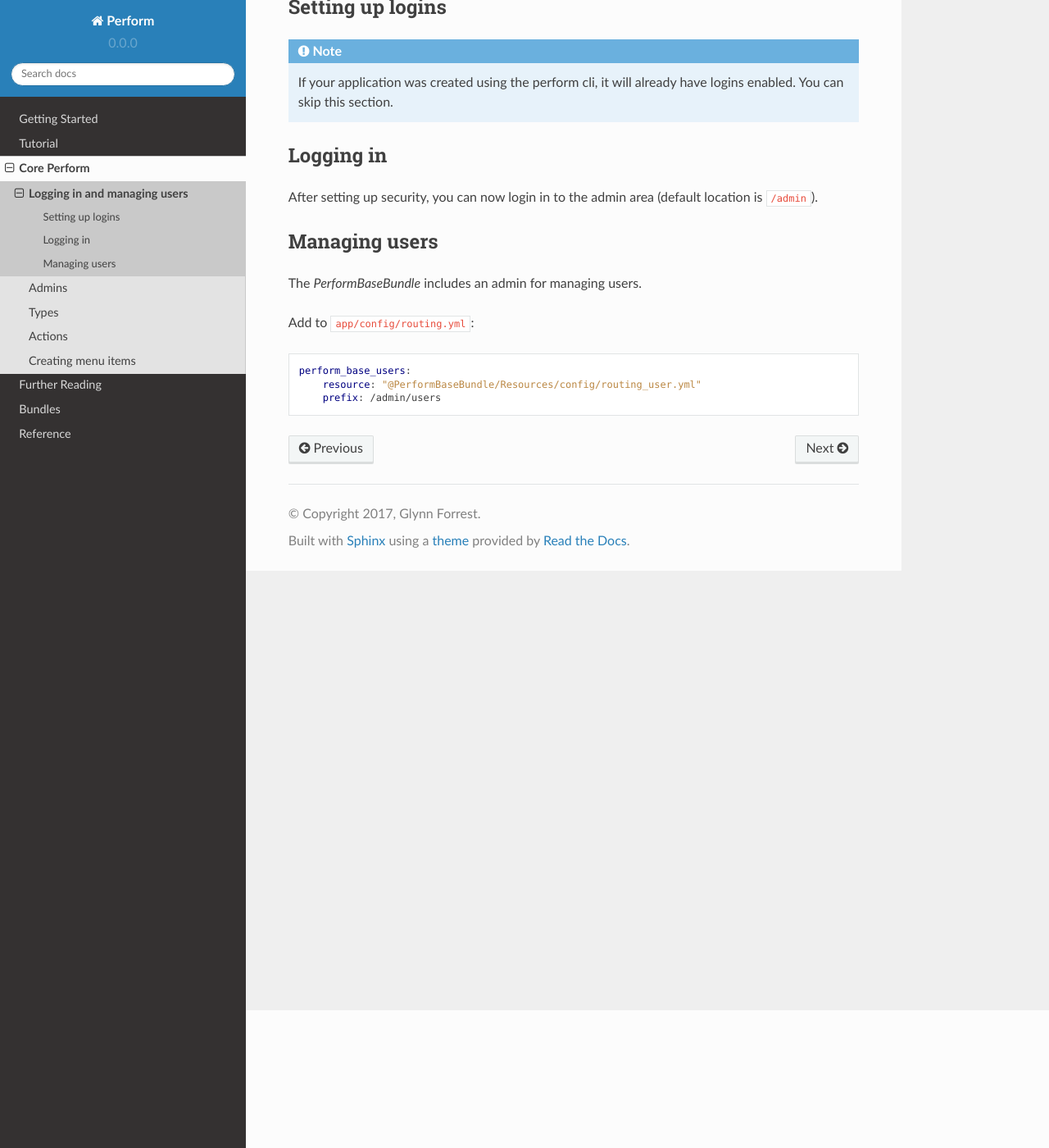
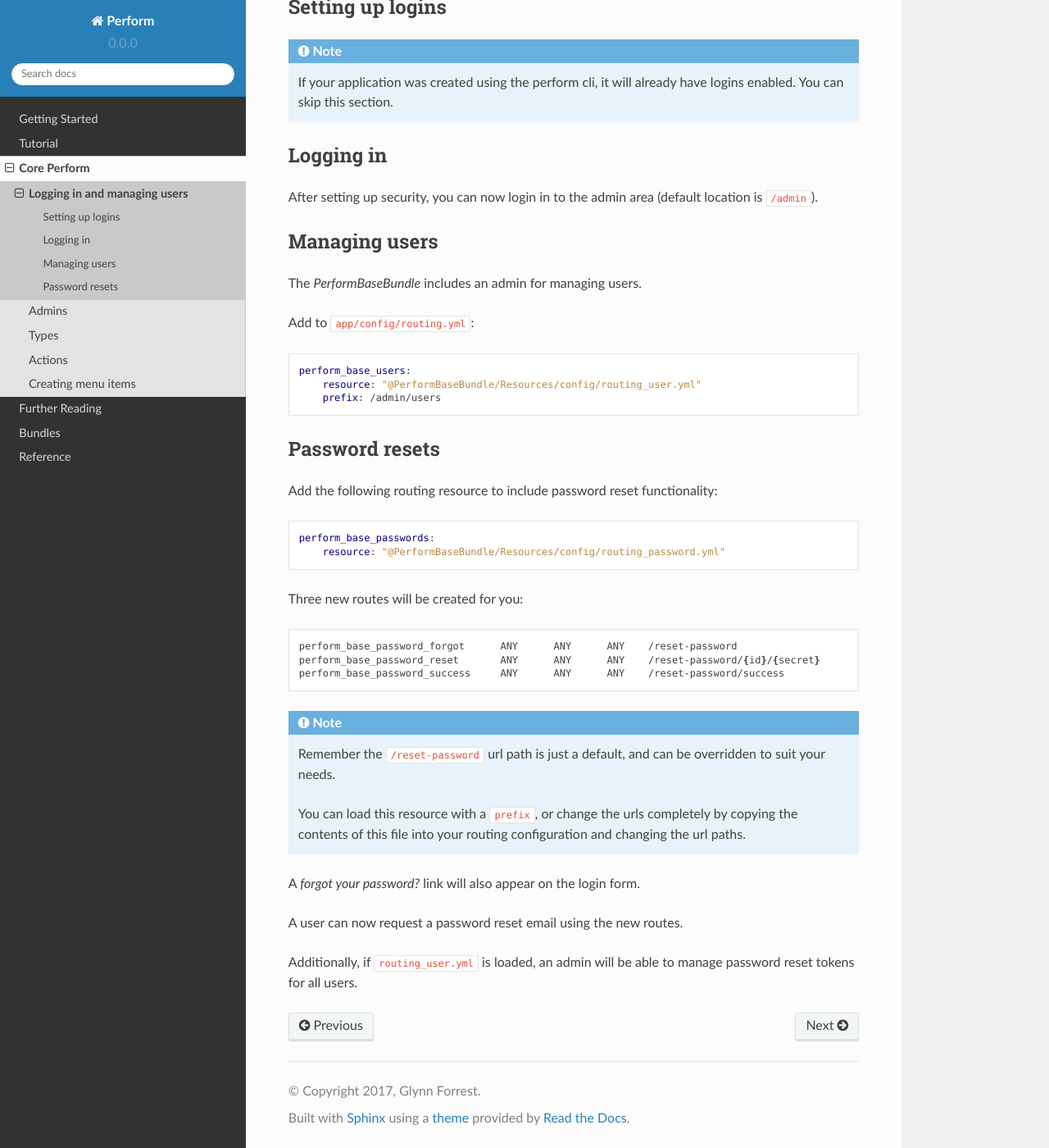
Before and after one commit to useperform/perform, a Sphinx documentation site: the page built from docs/core/users.rst, in a window 1280 px wide and 1400 px high, scrolled down 168 px. Shown: the whole window at 82% size. Built offline with Sphinx 7.4.7 and the Read the Docs theme 2.0.0, drawn with Linux system fonts in a browser that asks for light colours; pages that are not in the unit, such as notebooks, are missing from menus.

Commit message:
docs: add password resets section

```diff
--- a/docs/core/users.rst
+++ b/docs/core/users.rst
@@ -25,3 +25,38 @@ Add to ``app/config/routing.yml``:
     perform_base_users:
         resource: "@PerformBaseBundle/Resources/config/routing_user.yml"
         prefix: /admin/users
+
+
+Password resets
+---------------
+
+Add the following routing resource to include password reset functionality:
+
+.. code-block:: yaml
+
+    perform_base_passwords:
+        resource: "@PerformBaseBundle/Resources/config/routing_password.yml"
+
+Three new routes will be created for you:
+
+.. code-block:: bash
+
+    perform_base_password_forgot      ANY      ANY      ANY    /reset-password
+    perform_base_password_reset       ANY      ANY      ANY    /reset-password/{id}/{secret}
+    perform_base_password_success     ANY      ANY      ANY    /reset-password/success
+
+.. note::
+
+
+   Remember the ``/reset-password`` url path is just a default, and can be overridden to suit your needs.
+
+   You can load this resource with a ``prefix``, or change the urls completely by copying the contents of this file into your routing configuration and changing the url paths.
+
+
+
+A `forgot your password?` link will also appear on the login form.
+
+A user can now request a password reset email using the new routes.
+
+Additionally, if ``routing_user.yml`` is loaded, an admin will be able
+to manage password reset tokens for all users.
```
